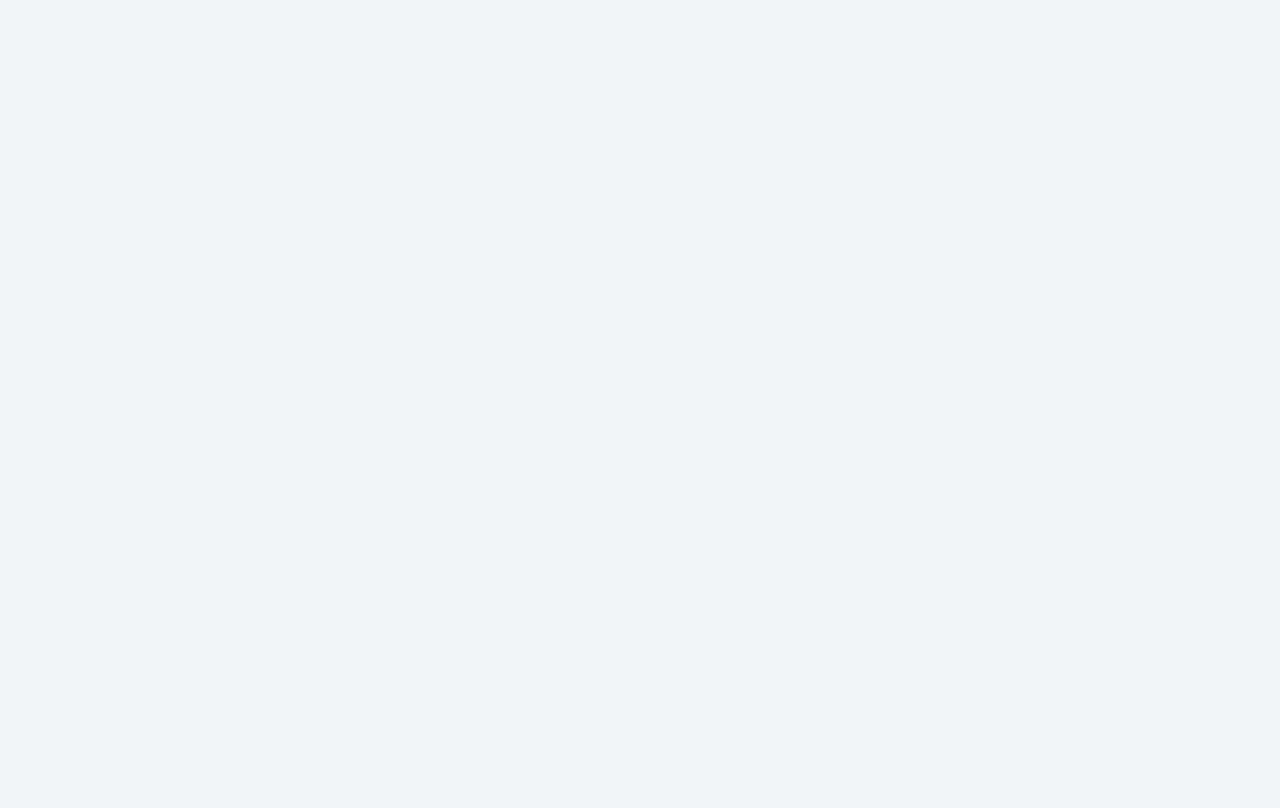
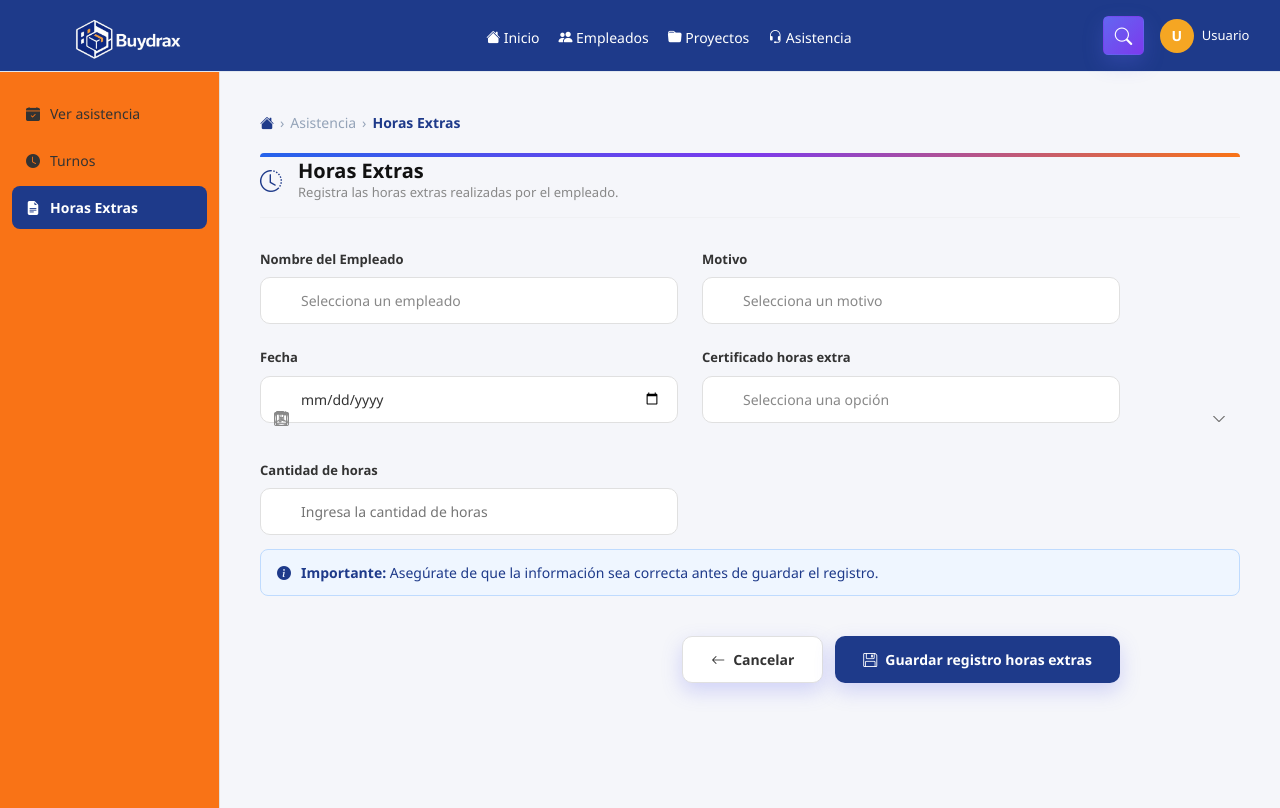
Before and after one commit to YerikHerrera/Proyecto_Buydrax, a React (Vite) app in the folder frontend/: page /asistencia/reporte in a window 1280 px wide. Before the commit this address had no page. Built offline with nearby package versions, Linux system fonts and the light colour scheme.

Commit message:
creamos horasExtra en asistencia, este es el modelo 1.0 se guarda pero se va intentar mejorar la interfaz para que sea mas dinamica

```diff
--- a/frontend/src/components/layout/Sidebar.tsx
+++ b/frontend/src/components/layout/Sidebar.tsx
@@ -27,7 +27,7 @@ const menus: Record<string, { to: string; icon: string; label: string }[]> = {
   "/asistencia": [
     { to: "/asistencia", icon: "bi-calendar-check-fill", label: "Ver asistencia" },
     { to: "/asistencia/turno", icon: "bi-clock-fill", label: "Turnos" },
-    { to: "/asistencia/reporte", icon: "bi-file-earmark-text-fill", label: "Reporte" },
+    { to: "/asistencia/reporte", icon: "bi-file-earmark-text-fill", label: "Horas Extras" },
   ],
 };
 
--- /dev/null
+++ b/frontend/src/data/motivosExtras.ts
@@ -0,0 +1,6 @@
+export const motivosHorasExtras = [
+  { id: "urgente", nombre: "Proyecto urgente" },
+  { id: "cobertura", nombre: "Cobertura de turno" },
+  { id: "mantenimiento", nombre: "Mantenimiento" },
+  { id: "otro", nombre: "Otro" },
+];
--- /dev/null
+++ b/frontend/src/pages/HorasExtras.tsx
@@ -0,0 +1,144 @@
+import { useNavigate } from "react-router-dom";
+import { useForm } from "../hooks/useForm";
+import FormField from "../components/ui/FormField";
+import SelectField from "../components/ui/SelectField";
+import Button from "../components/ui/Button";
+import { EMPLEADOS_MOCK } from "../data/empleados";
+import { motivosHorasExtras } from "../data/motivosExtras";
+import Navbar from "../components/layout/Navbar";
+import Sidebar from "../components/layout/Sidebar";
+import "../styles/HorasExtras.css";
+
+type HorasExtraForm = {
+  empleadoId: string;
+  motivo: string;
+  fecha: string;
+  certificado: string;
+  cantidadHoras: string;
+};
+
+const CERTIFICADO_OPCIONES = [
+  { id: "si", nombre: "Sí" },
+  { id: "no", nombre: "No" },
+];
+
+export default function HorasExtras() {
+  const navigate = useNavigate();
+  const { values, setField } = useForm<HorasExtraForm>({
+    empleadoId: "",
+    motivo: "",
+    fecha: "",
+    certificado: "",
+    cantidadHoras: "",
+  });
+
+  const handleGuardar = () => {
+    if (!values.empleadoId || !values.fecha || !values.cantidadHoras) {
+      alert("Completa empleado, fecha y cantidad de horas");
+      return;
+    }
+    console.log("Horas extra a guardar:", values);
+    // luego: aquí va la llamada al servicio/API que guarde el registro
+  };
+
+  const handleCancelar = () => {
+    navigate("/asistencia");
+  };
+
+  return (
+    <div className="agregar-page">
+      <Navbar />
+      <div className="agregar-body">
+        <Sidebar />
+
+        <main className="agregar-main">
+          {/* Breadcrumb */}
+          <nav style={{ fontSize: "13px", color: "#94A3B8", marginBottom: "20px", display: "flex", alignItems: "center", gap: "6px" }}>
+            <i className="bi bi-house-fill" style={{ color: "#1E3A8A" }}></i>
+            <span>›</span>
+            <span>Asistencia</span>
+            <span>›</span>
+            <span style={{ color: "#1E3A8A", fontWeight: 600 }}>Horas Extras</span>
+          </nav>
+
+          {/* HEADER con barra de degradado arriba de la card, como en el mockup */}
+          <div className="horas-extra-card">
+            <div className="agregar-header">
+              <div className="agregar-icono-circulo">
+                <i className="bi bi-clock-history" style={{ fontSize: "22px", color: "#1E3A8A" }}></i>
+              </div>
+              <div>
+                <h2 className="agregar-titulo">Horas Extras</h2>
+                <p style={{ margin: 0, fontSize: "13px", color: "#888" }}>
+                  Registra las horas extras realizadas por el empleado.
+                </p>
+              </div>
+            </div>
+
+            <hr style={{ marginBottom: "32px", borderColor: "#e0e0e0" }} />
+
+            <div className="agregar-form">
+              <SelectField
+                label="Nombre del Empleado"
+                icon="bi-person"
+                value={values.empleadoId}
+                onChange={(v) => setField("empleadoId", v)}
+                options={EMPLEADOS_MOCK.map((e) => ({ value: String(e.id), label: e.nombre }))}
+                placeholder="Selecciona un empleado"
+              />
+
+              <SelectField
+                label="Motivo"
+                icon="bi-file-earmark-text"
+                value={values.motivo}
+                onChange={(v) => setField("motivo", v)}
+                options={motivosHorasExtras.map((m) => ({ value: m.id, label: m.nombre }))}
+                placeholder="Selecciona un motivo"
+              />
+
+              <FormField
+                label="Fecha"
+                icon="bi-calendar"
+                type="date"
+                value={values.fecha}
+                onChange={(e) => setField("fecha", e.target.value)}
+              />
+
+              <SelectField
+                label="Certificado horas extra"
+                icon="bi-file-earmark-text"
+                value={values.certificado}
+                onChange={(v) => setField("certificado", v)}
+                options={CERTIFICADO_OPCIONES.map((c) => ({ value: c.id, label: c.nombre }))}
+                placeholder="Selecciona una opción"
+              />
+
+              <FormField
+                label="Cantidad de horas"
+                icon="bi-clock"
+                type="number"
+                min={0}
+                placeholder="Ingresa la cantidad de horas"
+                value={values.cantidadHoras}
+                onChange={(e) => setField("cantidadHoras", e.target.value)}
+              />
+            </div>
+
+            {/* Aviso informativo */}
+            <div className="horas-extra-aviso">
+              <i className="bi bi-info-circle-fill"></i>
+              <div>
+                <strong>Importante:</strong> Asegúrate de que la información sea correcta antes de guardar el registro.
+              </div>
+            </div>
+
+            <div className="agregar-botones">
+              <Button text="Cancelar" icon="bi-arrow-left" variant="secundario" onClick={handleCancelar} />
+              <Button text="Guardar registro horas extras" icon="bi-floppy" onClick={handleGuardar} />
+            </div>
+          </div>
+        </main>
+      </div>
+    </div>
+  );
+}
--- a/frontend/src/routes/AppRoutes.tsx
+++ b/frontend/src/routes/AppRoutes.tsx
@@ -8,6 +8,7 @@ import ListaEmpleados from "../pages/ListaEmpleados";
 import AsignacionEmpleado from "../pages/AsignacionEmpleado";
 import Supervisor from "../pages/Supervisor";
 import Asistencia from "../pages/asistencia";
+import HorasExtras from "../pages/HorasExtras";
 
 <><Route path="/proyectos" element={<CrearProyecto />} /><Route path="/proyectos/asignacion" element={<AsignacionEmpleado />} /><Route path="/proyectos/supervisor" element={<Supervisor />} /></>
 
@@ -24,6 +25,7 @@ function AppRoutes() {
         <Route path="/empleados/agregar" element={<AgregarEmpleados />} />  {/* ← formulario real */}
         <Route path="/proyectos" element={<CrearProyecto />} />
         <Route path="/asistencia" element={<Asistencia />} />
+        <Route path="/asistencia/reporte" element={<HorasExtras />} />
       </Routes>
     </BrowserRouter>
   );
--- /dev/null
+++ b/frontend/src/styles/HorasExtras.css
@@ -0,0 +1,28 @@
+.horas-extra-card {
+  position: relative;
+  padding-top: 6px;
+}
+
+.horas-extra-card::before {
+  content: "";
+  position: absolute;
+  top: 0;
+  left: 0;
+  right: 0;
+  height: 4px;
+  border-radius: 4px 4px 0 0;
+  background: linear-gradient(90deg, #2563eb, #7c3aed, #f97316);
+}
+
+.horas-extra-aviso {
+  display: flex;
+  align-items: flex-start;
+  gap: 10px;
+  background-color: #EFF6FF;
+  border: 1px solid #BFDBFE;
+  border-radius: 8px;
+  padding: 12px 16px;
+  font-size: 13px;
+  color: #1E3A8A;
+  margin-bottom: 24px;
+}
```
